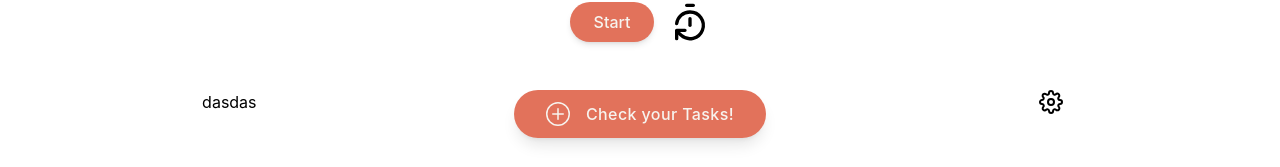
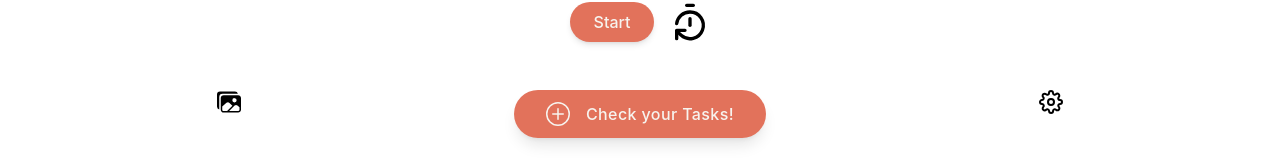
Before and after one commit to MrMelon1232/pomodoro-clock, a React (Vite) app in the folder client/: page / in a window 1280 px wide. Shown: the part 828-995 px from the top of the page. Built offline with nearby package versions, Linux system fonts and the light colour scheme.

Commit message:
Included background renderer and modal option within the app

```diff
--- a/client/src/App.jsx
+++ b/client/src/App.jsx
@@ -7,6 +7,7 @@ import { DrawerButton } from "./components/ui/buttons/DrawerButton";
 import { FiSettings } from "react-icons/fi";
 import { Settings } from "./components/settings/Settings";
 import { BackgroundRenderer } from "./components/layout/BackgroundRenderer";
+import { BackgroundTrigger } from "./components/settings/BackgroundTrigger";
 
 function App() {
     const [isTaskDrawerOpen, setIsTaskDrawerOpen] = useState(false);
@@ -22,7 +23,7 @@ function App() {
                 {/* Container task drawer, settings, background changes and sound changes */}
                 <div className="grid grid-cols-3 gap-4">
                     {/* Background, sound preferences */}
-                    <div> dasdas</div>
+                    <BackgroundTrigger />
 
                     {/* Task drawer */}
                     <div className="flex justify-center">
```
